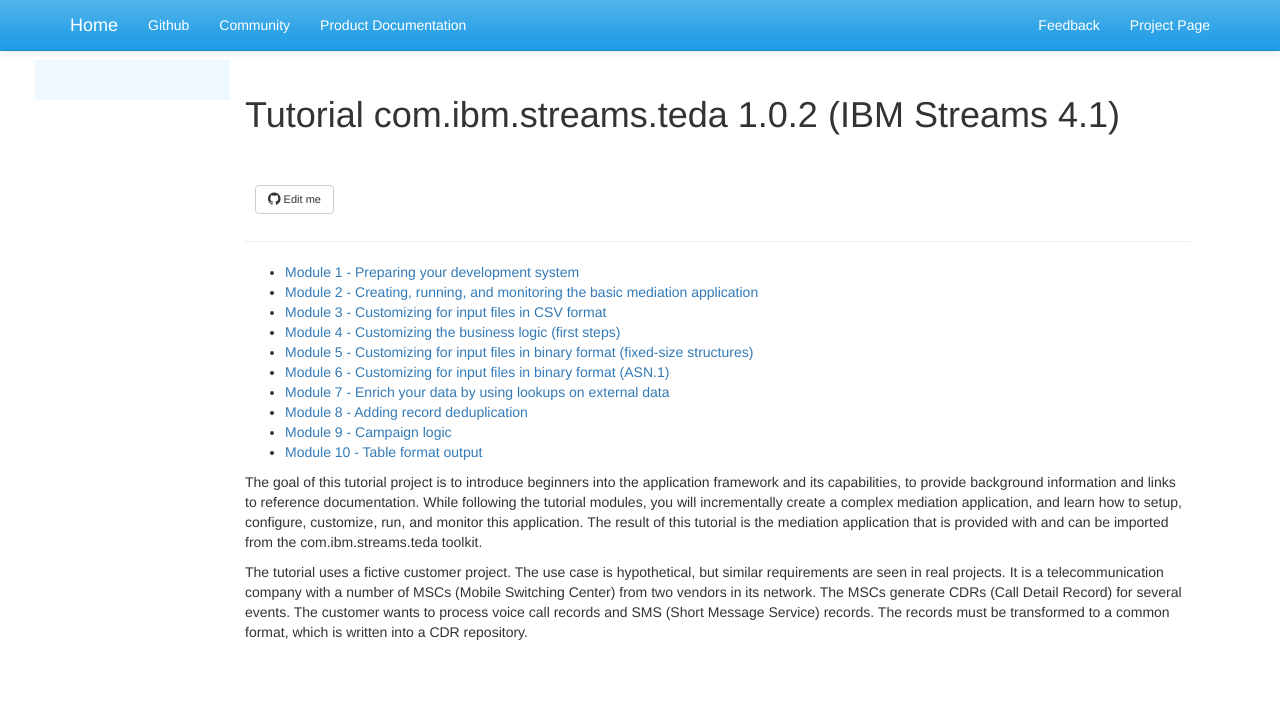
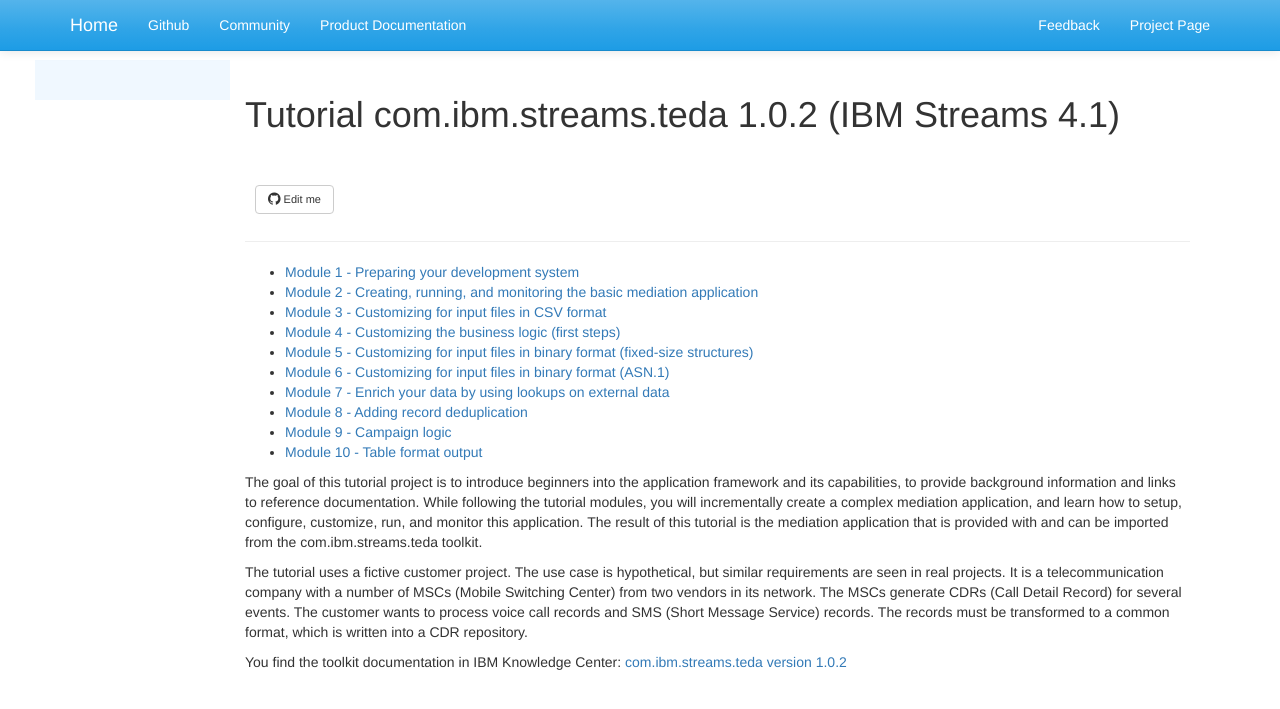
Before and after one commit to IBMStreams/streamsx.tutorial.teda, a Jekyll site: the page built from docs/1.0.2/index.markdown, in a window 1280 px wide. Shown: the top 709 px of the page. Built offline with Jekyll 4.4.1, drawn with Linux system fonts in a browser that asks for light colours; nearby versions of some CDN libraries; library files that are not in the unit come from our copies.

Commit message:
Update index.markdown
Release preparation

```diff
--- a/docs/1.0.2/index.markdown
+++ b/docs/1.0.2/index.markdown
@@ -10,3 +10,5 @@
 The goal of this tutorial project is to introduce beginners into the application framework and its capabilities, to provide background information and links to reference documentation. While following the tutorial modules, you will incrementally create a complex mediation application, and learn how to setup, configure, customize, run, and monitor this application. The result of this tutorial is the mediation application that is provided with and can be imported from the com.ibm.streams.teda toolkit.
 
 The tutorial uses a fictive customer project. The use case is hypothetical, but similar requirements are seen in real projects. It is a telecommunication company with a number of MSCs (Mobile Switching Center) from two vendors in its network. The MSCs generate CDRs (Call Detail Record) for several events. The customer wants to process voice call records and SMS (Short Message Service) records. The records must be transformed to a common format, which is written into a CDR repository.
+
+You find the toolkit documentation in IBM Knowledge Center: [com.ibm.streams.teda version 1.0.2](http://www-01.ibm.com/support/knowledgecenter/SSCRJU_4.1.1/com.ibm.streams.toolkits.doc/spldoc/dita/tk$com.ibm.streams.teda/tk$com.ibm.streams.teda.html)
```
